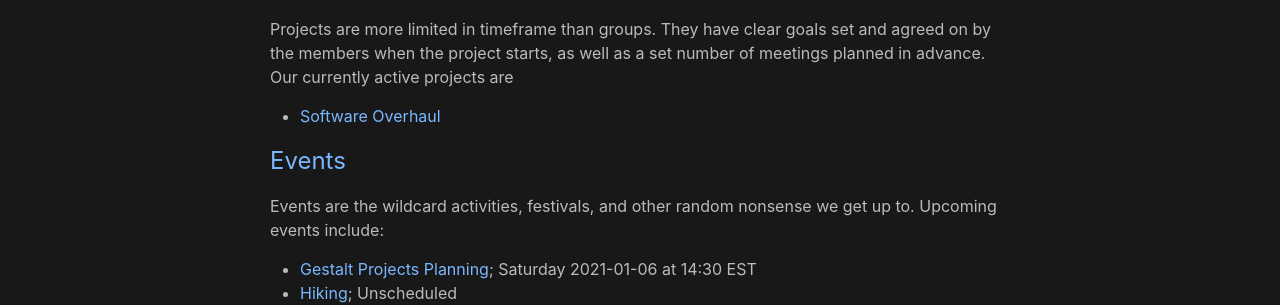
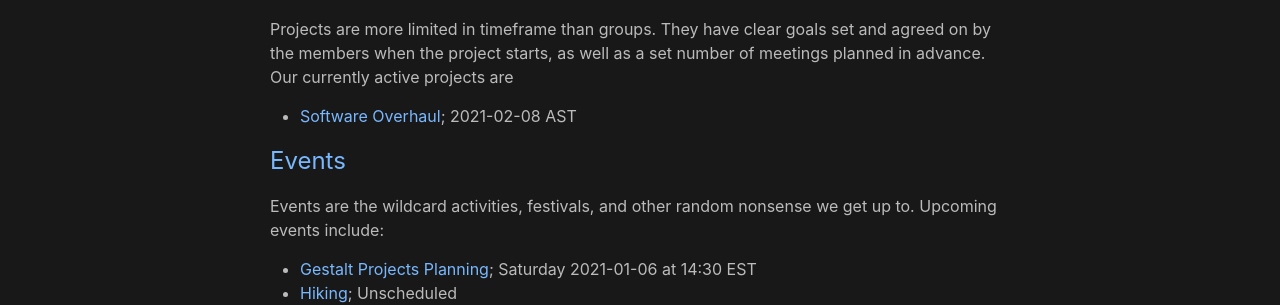
Before and after one commit to AwdeTeam/awdeteam.github.io, a Jekyll site: the page built from index.md, in a window 1280 px wide. Shown: the part 480-785 px from the top of the page. Built offline with Jekyll 4.4.1, drawn with Linux system fonts in a browser that asks for light colours.

Commit message:
Schedule Software Overhaul

```diff
--- a/index.md
+++ b/index.md
@@ -19,7 +19,7 @@ Projects are more limited in timeframe than groups. They have clear goals set an
 members when the project starts, as well as a set number of meetings planned in advance. Our
 currently active projects are
 
-  + [Software Overhaul](/projects/software-overhaul)
+  + [Software Overhaul](/projects/software-overhaul); 2021-02-08 AST
 
 ## [Events](events)
 Events are the wildcard activities, festivals, and other random nonsense we get up to. Upcoming
```
Also changed, not shown: projects/software-overhaul.md (+1 -1 lines).
